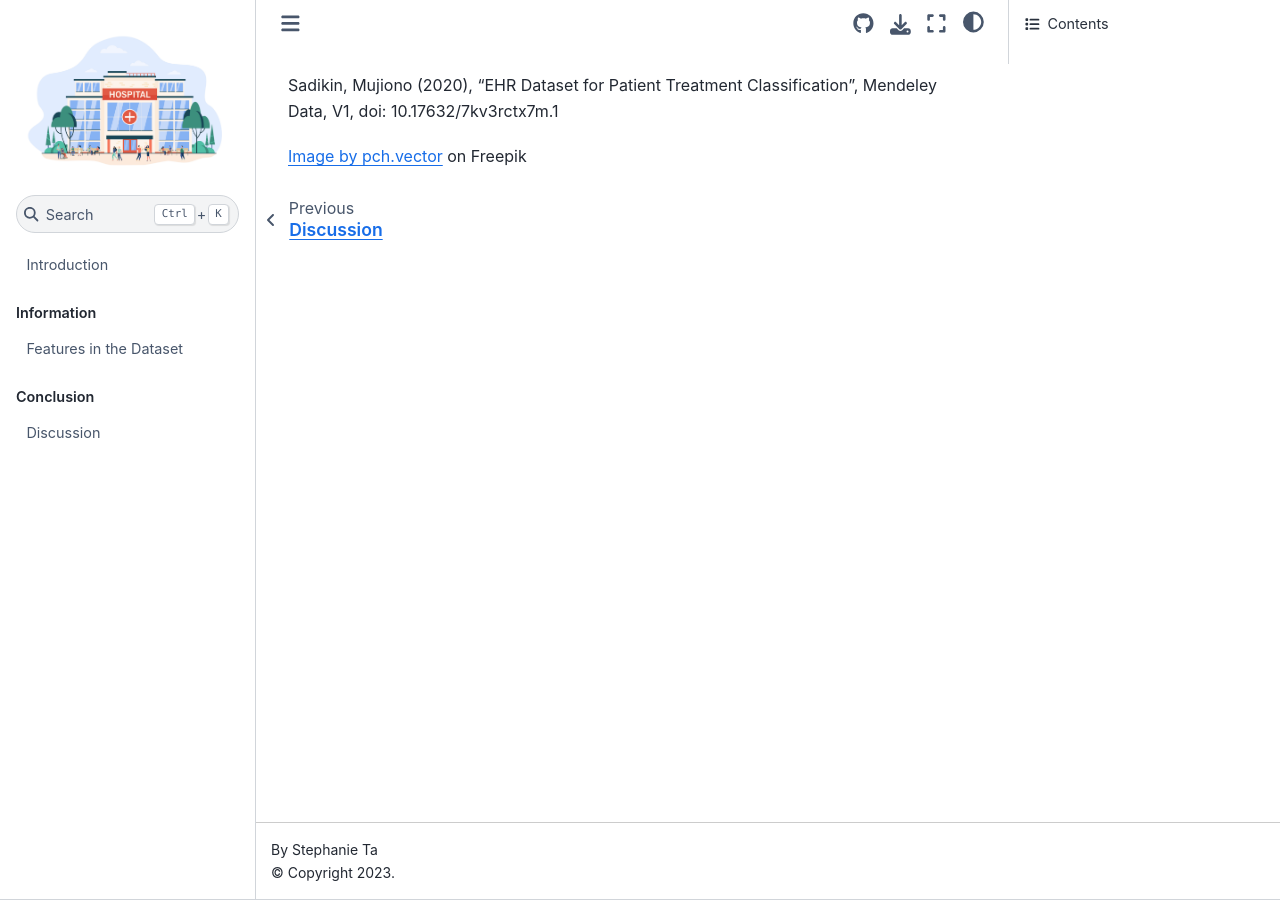
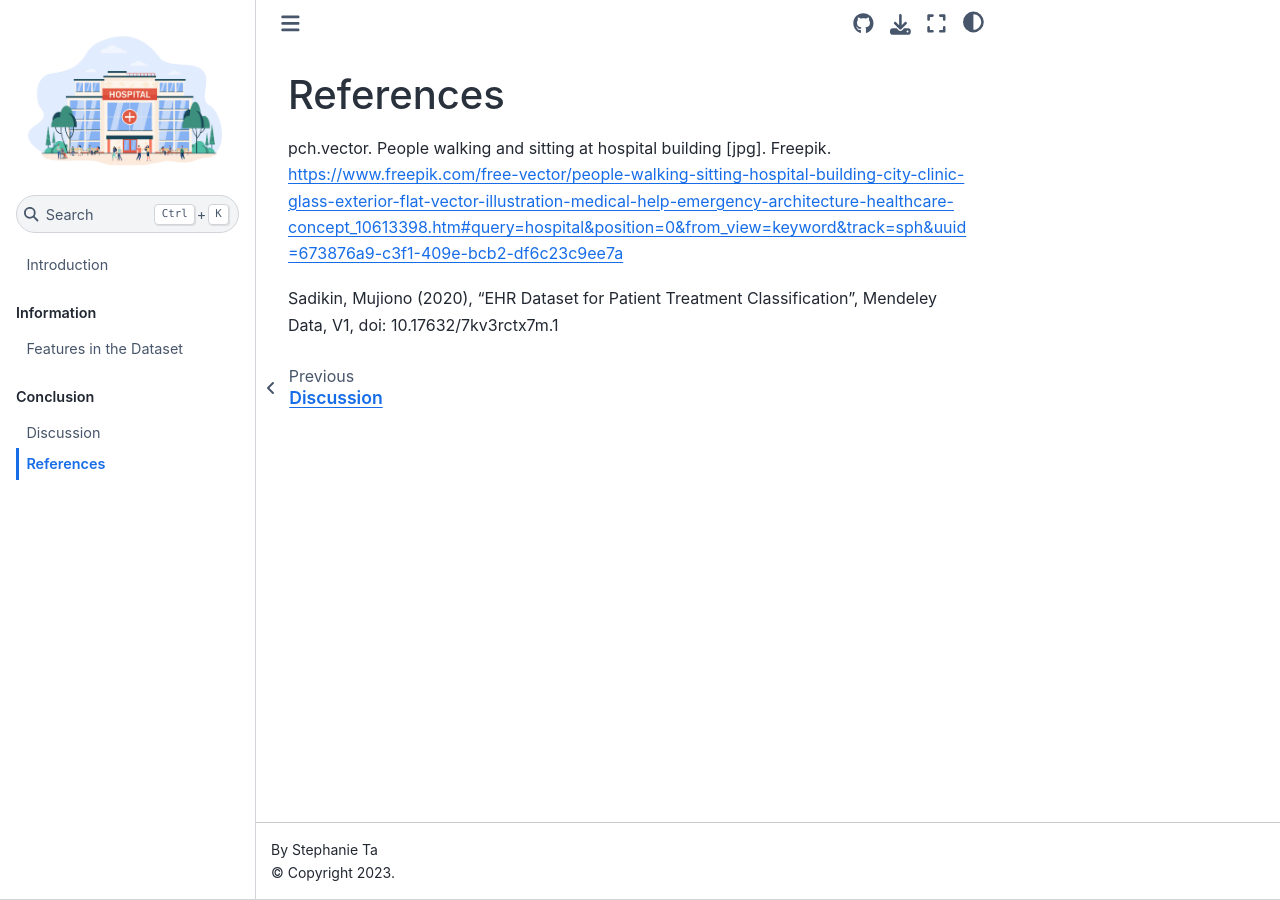
Before and after one commit to Stephanie-Ta/patient_treatment_classification_project_online, a Jupyter Book: the page built from References.md, in a window 1280 px wide. Built offline with Jupyter Book 1.0.4 settings and Sphinx 7.4.7 and the Sphinx Book theme 1.1.4, drawn with Linux system fonts in a browser that asks for light colours; pages that are not in the unit, such as notebooks, are missing from menus.

Commit message:
fix reference formatting

```diff
--- a/References.md
+++ b/References.md
@@ -1,3 +1,5 @@
+# References
+
+pch.vector. People walking and sitting at hospital building [jpg]. Freepik. https://www.freepik.com/free-vector/people-walking-sitting-hospital-building-city-clinic-glass-exterior-flat-vector-illustration-medical-help-emergency-architecture-healthcare-concept_10613398.htm#query=hospital&position=0&from_view=keyword&track=sph&uuid=673876a9-c3f1-409e-bcb2-df6c23c9ee7a
+
 Sadikin, Mujiono (2020), “EHR Dataset for Patient Treatment Classification”, Mendeley Data, V1, doi: 10.17632/7kv3rctx7m.1
-
-<a href="https://www.freepik.com/free-vector/people-walking-sitting-hospital-building-city-clinic-glass-exterior-flat-vector-illustration-medical-help-emergency-architecture-healthcare-concept_10613398.htm#query=hospital&position=0&from_view=keyword&track=sph&uuid=673876a9-c3f1-409e-bcb2-df6c23c9ee7a">Image by pch.vector</a> on Freepik
```
